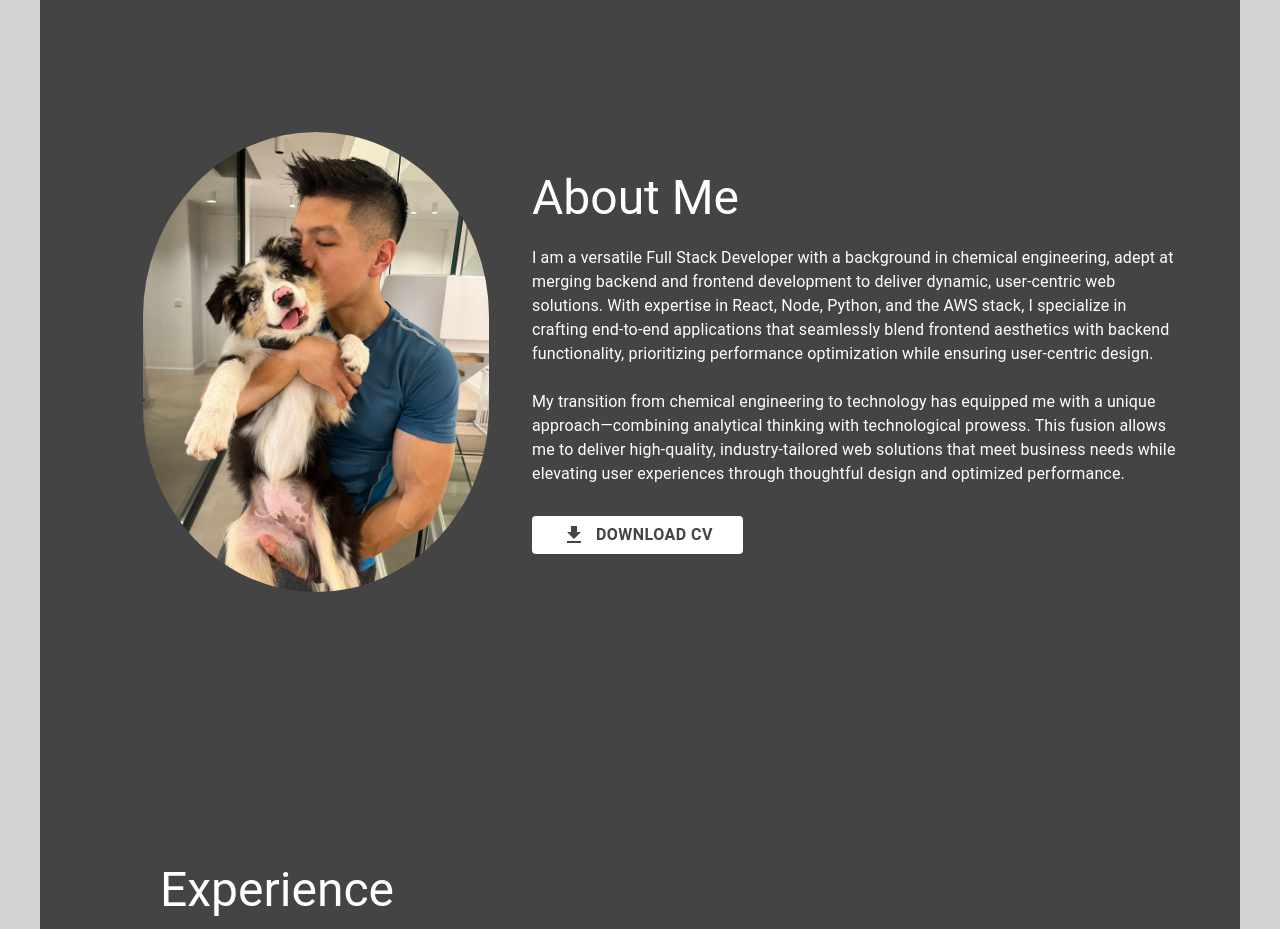
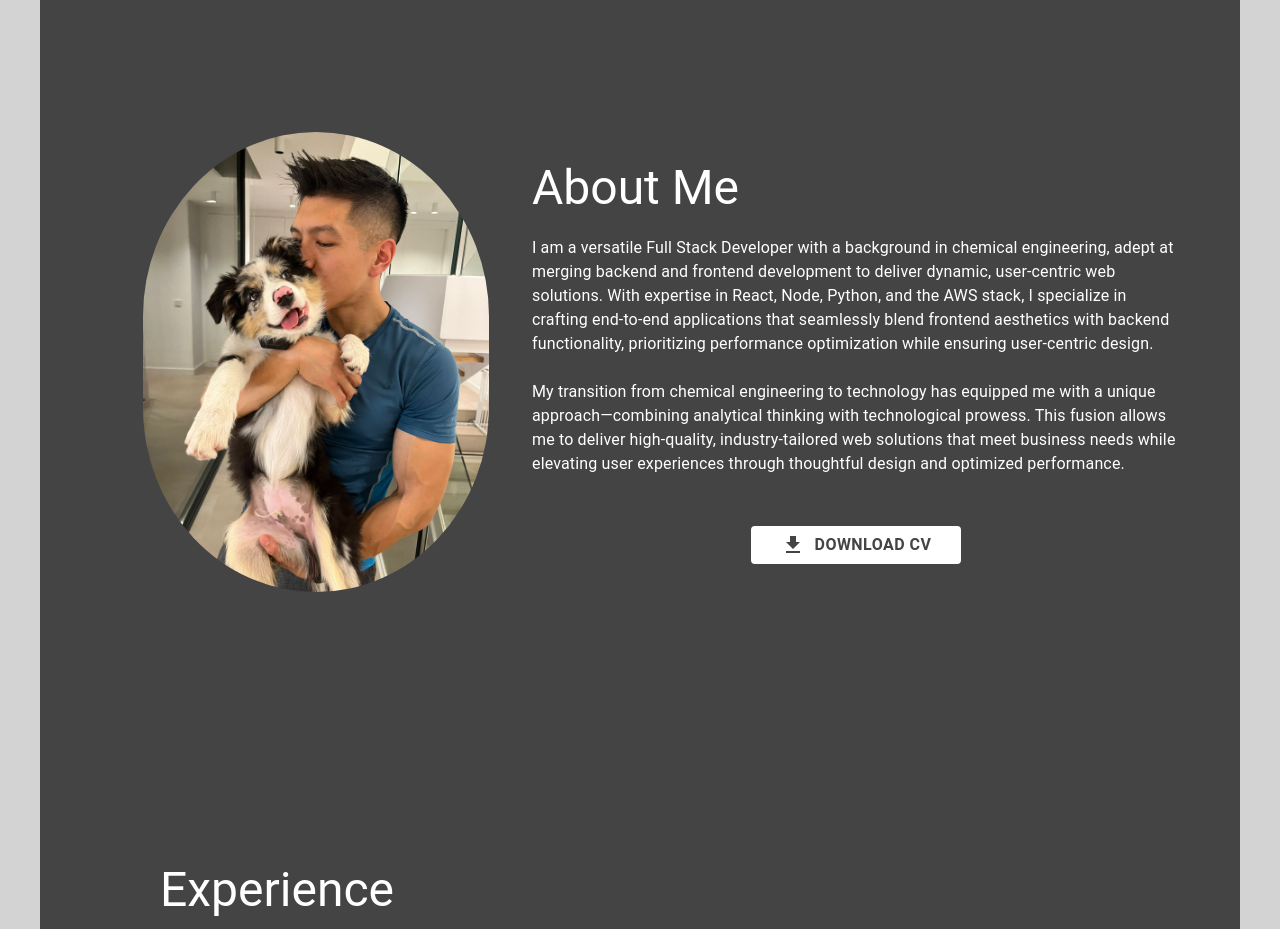
Before and after one commit to IvanYingX/IvanYingXuan, a React (Create React App) app: page / in a window 1280 px wide. Shown: the part 840-1769 px from the top of the page. Built offline with nearby package versions, Linux system fonts and the light colour scheme; the HTML template or start-up script is replaced by a standard one.

Commit message:
Fix UI issues

```diff
--- a/src/pages/About/DownloadButton.tsx
+++ b/src/pages/About/DownloadButton.tsx
@@ -1,9 +1,7 @@
 import { Button } from '@mui/material';
 import FileDownloadIcon from '@mui/icons-material/FileDownload';
-import { useIsPhone } from '../../hooks';
 
 const DownloadButton: React.FC = () => {
-  const isPhone = useIsPhone();
   return (
     <Button
       sx={{
@@ -14,7 +12,6 @@ const DownloadButton: React.FC = () => {
         fontWeight: 600,
         display: "flex",
         // marginLeft: "auto",
-        marginRight: isPhone ? "auto" : "50px",
         padding: "5px 30px",
         ":hover": {
           backgroundColor: "#555",
--- a/src/pages/About/ProfilePicture.tsx
+++ b/src/pages/About/ProfilePicture.tsx
@@ -1,7 +1,10 @@
 import { Suspense } from "react";
 import profile from "../../images/pfp.jpg";
 import { Box } from "@mui/material";
+import { useIsPhone } from "../../hooks";
+
 const ProfilePicture = () => {
+    const isPhone = useIsPhone();
 
     return (
         <Suspense fallback={<div>Loading...</div>}>
@@ -12,7 +15,7 @@ const ProfilePicture = () => {
                     className="profile-image"
                 style={{
                     borderRadius: '50% / 40%',
-                    width: '80%',
+                    width: isPhone ? '40%' : '80%',
                     height: 'auto'
                 }}
             />
--- a/src/pages/About/index.tsx
+++ b/src/pages/About/index.tsx
@@ -7,12 +7,10 @@ import { useIsPhone } from '../../hooks';
 const About: React.FC = () => {
   const isPhone = useIsPhone();
   return (
-    <Box sx={{ display: "flex", justifyContent: "space-between", width: "90%"}} className="hidden">
-      {!isPhone && (
-        <Box sx={{alignItems: "center", marginTop: "auto", marginBottom: "auto", flex: "1 1 40%"}}>
-          <ProfilePicture />
-        </Box>
-      )}
+    <Box sx={{ display: "flex", justifyContent: "space-between", width: "90%", flexDirection: isPhone ? "column" : "row"}} className="hidden">
+      <Box sx={{display: "flex", flexDirection: "column", alignItems: "center", justifyContent: "center", flex: isPhone ? "1 1 100%" : "1 1 40%"}}>
+        <ProfilePicture />
+      </Box>
       <Box sx={{ alignItems: "center", marginTop: "auto", marginBottom: "auto", flex: isPhone ? "1 1 100%" : "1 1 60%"}}>
         <Typography variant="h3">About Me</Typography>
         <Typography variant="body1" sx={{ marginTop: "20px" }}>
@@ -30,13 +28,9 @@ const About: React.FC = () => {
           allows me to deliver high-quality, industry-tailored web solutions that meet business
           needs while elevating user experiences through thoughtful design and optimized performance.
         </Typography>
-        <DownloadButton />
-        {isPhone && (
-          <Box sx={{ marginTop: "30px" }}>
-            {/* <ProfilePicture /> */}
-            <DownloadButton />
-          </Box>
-        )}
+        <Box sx={{ display: 'flex', justifyContent: 'center', marginTop: '20px' }}>
+          <DownloadButton />
+        </Box>
       </Box>
     </Box>
   );
```
